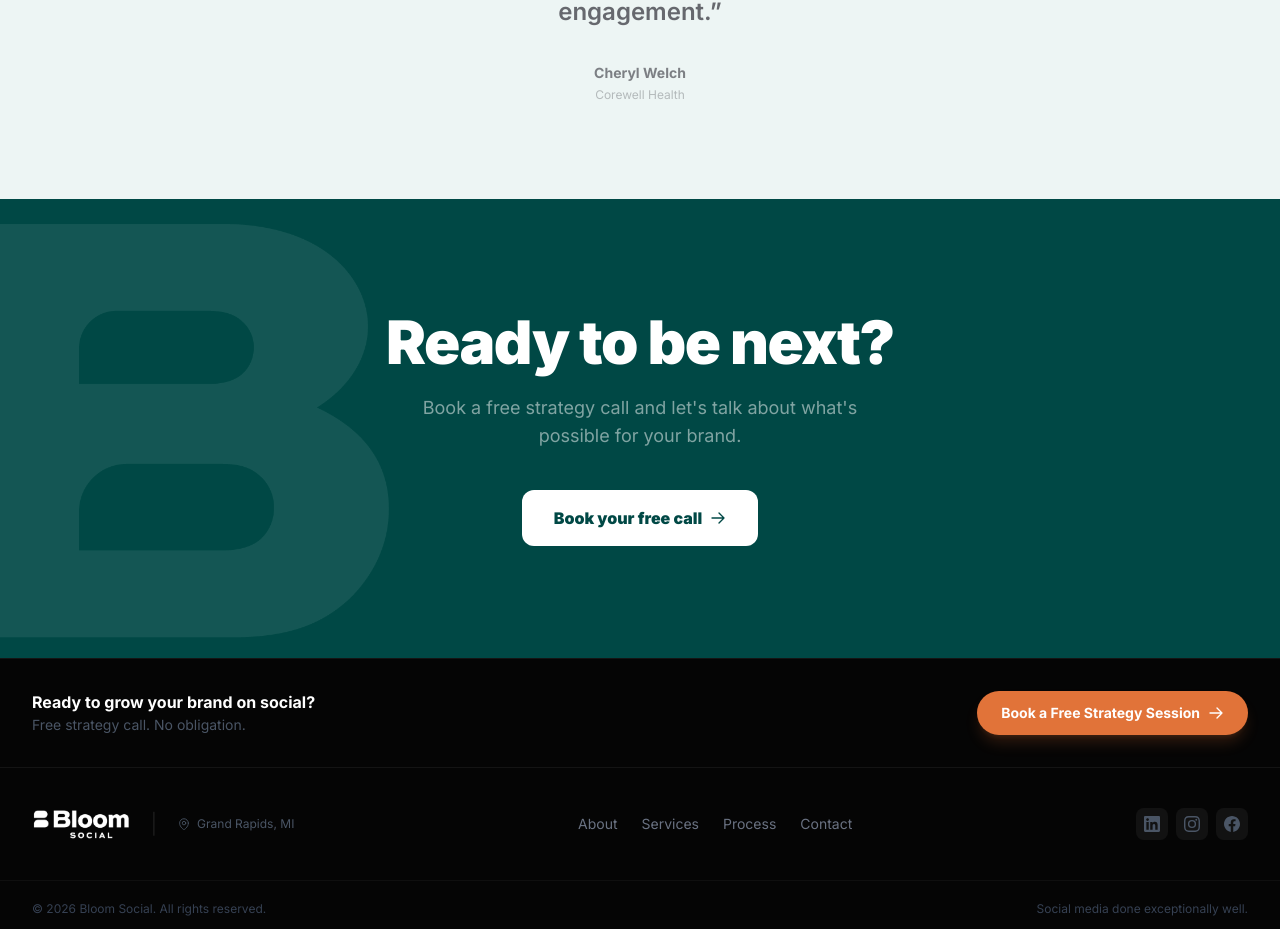
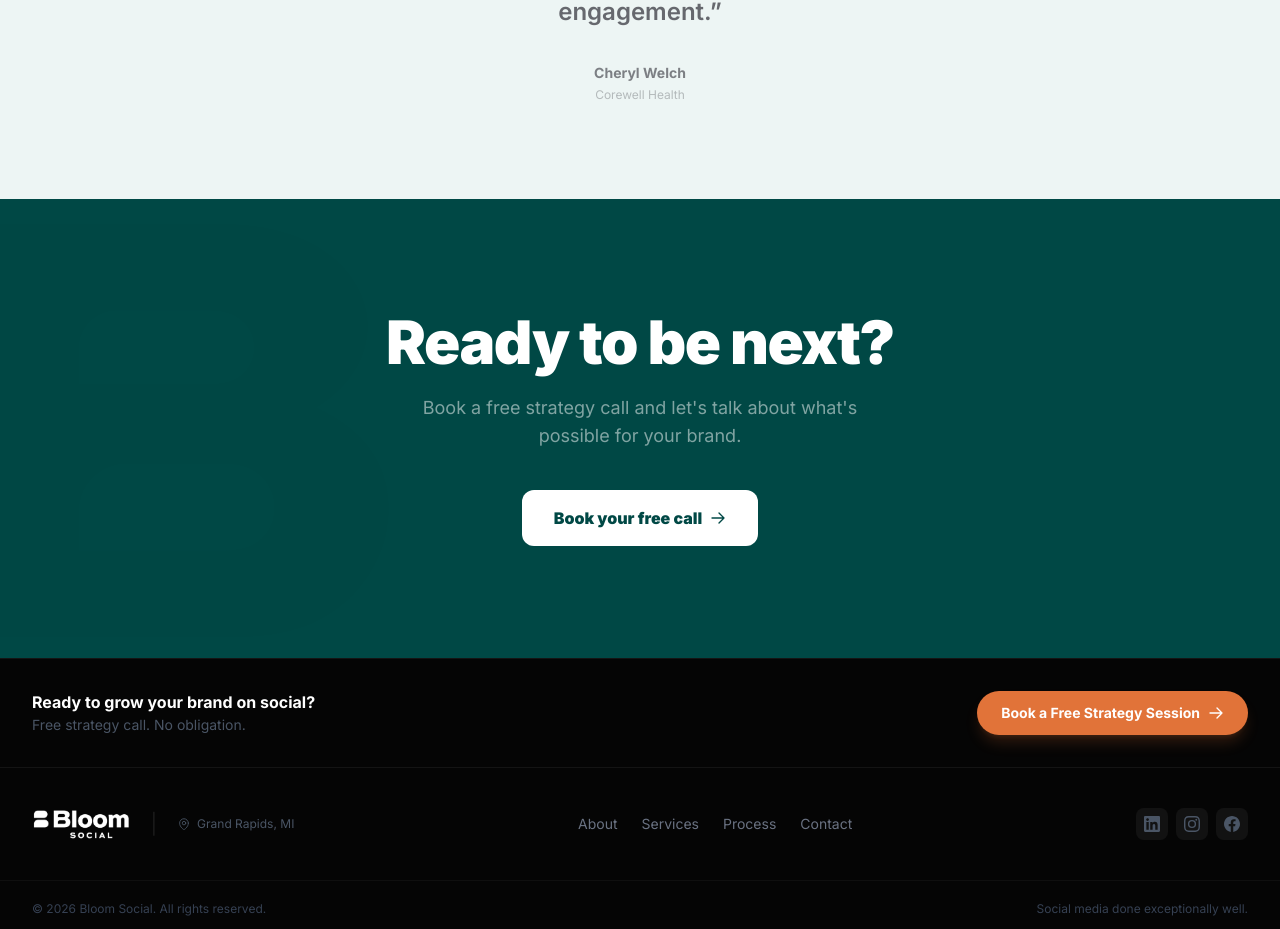
Before and after one commit to ebl00m22/bloom-landing, a Next.js app: page /case-studies-white in a window 1280 px wide. Shown: the part 2139-3068 px from the top of the page. Built offline with nearby package versions, Linux system fonts and the light colour scheme.

Commit message:
Fix case-studies-white: correct B mark blend mode for light bg

```diff
--- a/src/app/case-studies-white/page.tsx
+++ b/src/app/case-studies-white/page.tsx
@@ -222,7 +222,7 @@ export default function CaseStudiesWhitePage() {
         <div
           aria-hidden="true"
           className="absolute left-[-8%] top-1/2 -translate-y-1/2 w-[44vw] max-w-[560px] pointer-events-none select-none"
-          style={{ opacity: 0.08, filter: "brightness(0) invert(1)", mixBlendMode: "screen" }}
+          style={{ opacity: 0.08, mixBlendMode: "multiply" }}
         >
           {/* eslint-disable-next-line @next/next/no-img-element */}
           <img src="/images/bloom-social-b-mark-bg.png" alt="" className="w-full h-auto" />
```
